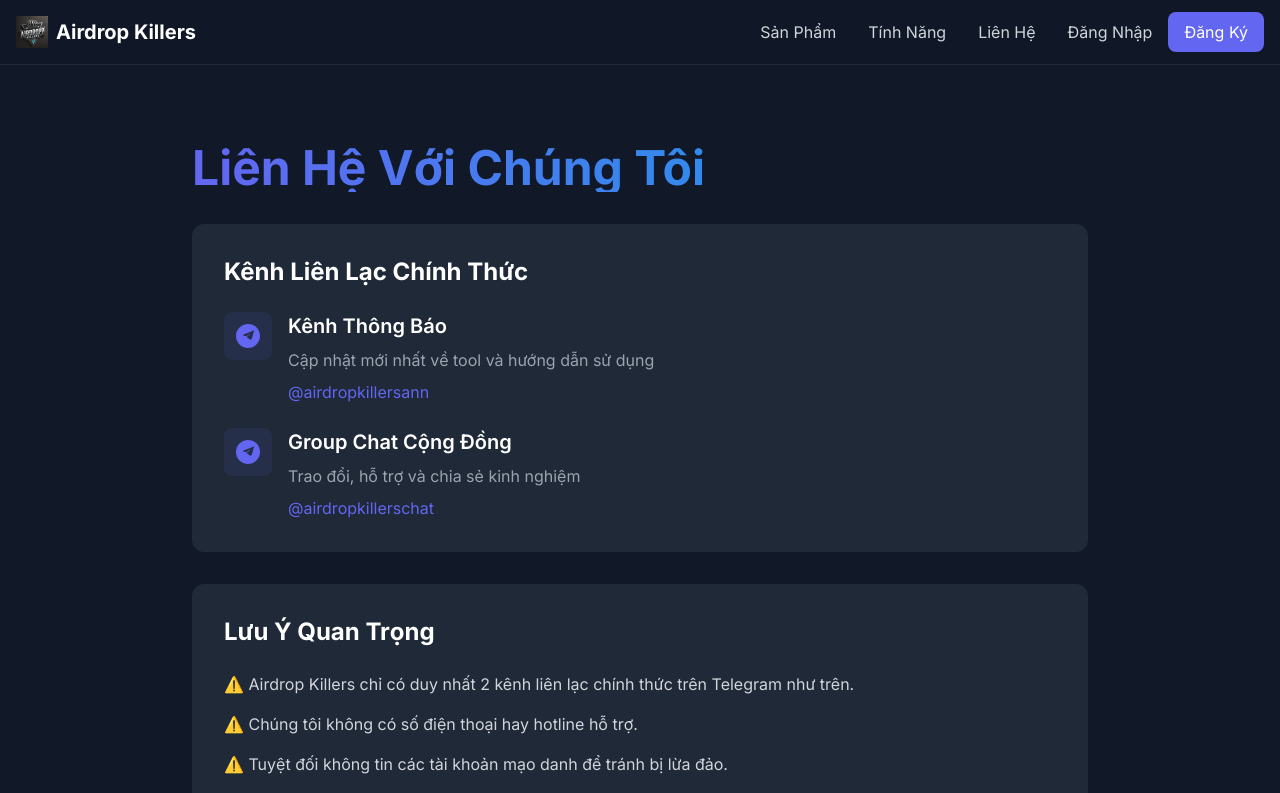
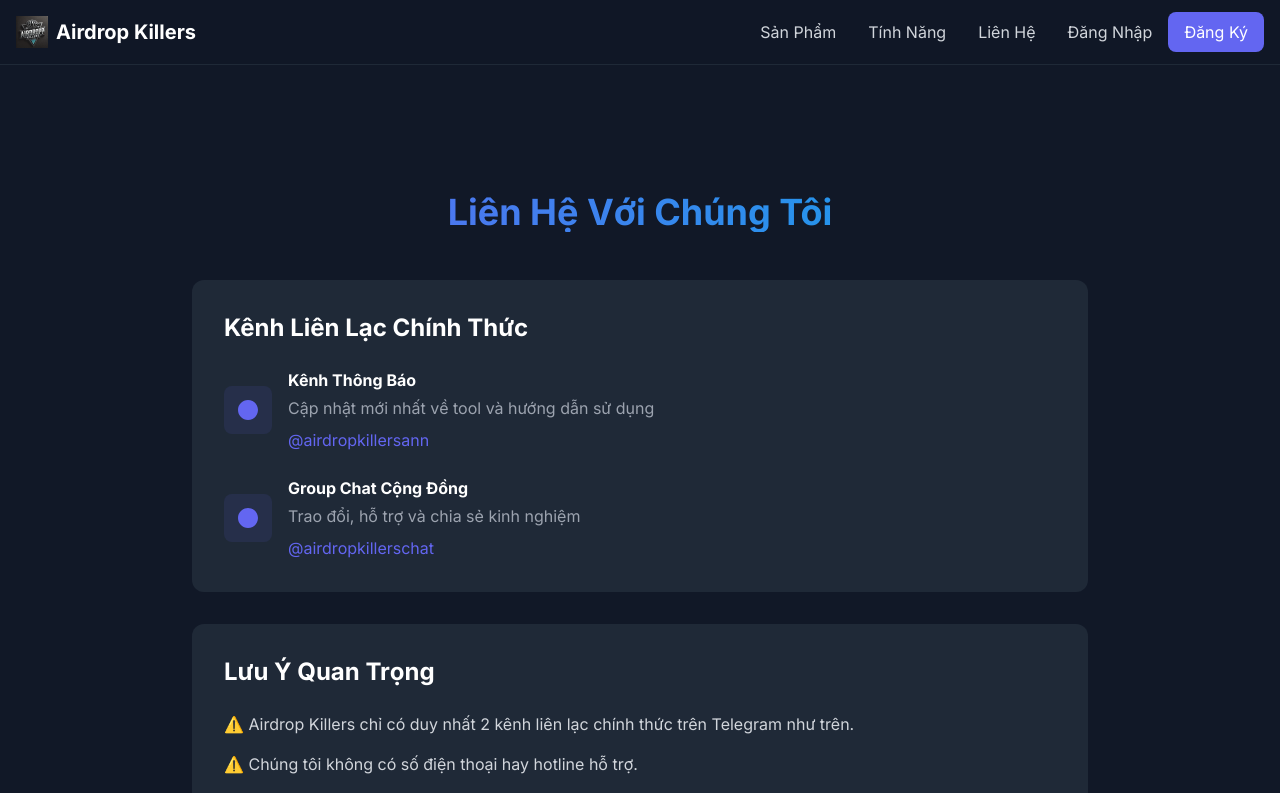
Before and after one commit to zaikaman/AirdropKillers, a Next.js app: page /contact in a window 1280 px wide. Shown: the top 793 px of the page. Built offline with nearby package versions, Linux system fonts and the light colour scheme.

Commit message:
Sửa lại font chữ

```diff
--- a/src/app/contact/page.tsx
+++ b/src/app/contact/page.tsx
@@ -2,76 +2,55 @@
 
 export default function ContactPage() {
   return (
-    <div className="min-h-screen bg-dark pt-20">
+    <div className="min-h-screen bg-dark pt-32">
       <div className="container mx-auto px-4 py-16">
         <div className="max-w-4xl mx-auto">
-          <h1 className="text-5xl font-bold mb-8 bg-clip-text text-transparent bg-gradient-to-r from-primary to-secondary">
+          <h1 className="text-4xl font-bold mb-12 text-center bg-clip-text text-transparent bg-gradient-to-r from-primary to-secondary">
             Liên Hệ Với Chúng Tôi
           </h1>
 
           <div className="bg-dark-light rounded-xl p-8 mb-8">
-            <h2 className="text-2xl font-bold mb-6 text-white">Kênh Liên Lạc Chính Thức</h2>
-
+            <h2 className="text-2xl font-bold mb-6">Kênh Liên Lạc Chính Thức</h2>
             <div className="space-y-6">
-              <div className="flex items-start space-x-4">
-                <div className="bg-primary/10 p-3 rounded-lg">
-                  <svg className="w-6 h-6 text-primary" fill="currentColor" viewBox="0 0 24 24">
-                    <path d="M12 0C5.373 0 0 5.373 0 12s5.373 12 12 12 12-5.373 12-12S18.627 0 12 0zm5.562 8.161c-.18.717-.962 3.767-1.362 5.002-.168.518-.318.97-.468 1.348-.215.545-.398.872-.574 1.008-.295.228-.565.216-.785.141-.278-.095-1.013-.663-1.013-.663l-2.307-1.491c-.466-.302-.524-.473-.133-.784.62-.493 1.362-1.077 1.82-1.431.459-.354.918-.708 1.087-.842.168-.134.291-.235.351-.334.067-.112.013-.179-.133-.192-.073-.007-.168.02-.285.083l-3.193 2.098s-.276.184-.781.184c-.505 0-1.098-.159-1.723-.477-.625-.318-1.111-.637-1.111-.637s-.412-.259.288-.533c1.398-.547 3.122-1.233 4.848-1.92 1.726-.687 3.456-1.373 4.848-1.92.7-.274.826-.274.826-.274.073.007.213.067.213.274 0 .112-.027.246-.087.399z"/>
+              <div className="flex items-center gap-4">
+                <div className="w-12 h-12 bg-primary/10 rounded-lg flex items-center justify-center">
+                  <svg className="w-6 h-6 text-primary" viewBox="0 0 24 24" fill="currentColor">
+                    <path d="M12 2C6.48 2 2 6.48 2 12s4.48 10 10 10 10-4.48 10-10S17.52 2 12 2zm-1 16h2v-6h-2v6zm0-8h2V8h-2v2z"/>
                   </svg>
                 </div>
                 <div>
-                  <h3 className="text-xl font-semibold mb-2">Kênh Thông Báo</h3>
-                  <p className="text-gray-400 mb-2">
-                    Cập nhật mới nhất về tool và hướng dẫn sử dụng
-                  </p>
-                  <Link
-                    href="https://t.me/airdropkillersann"
-                    target="_blank"
-                    className="text-primary hover:text-primary-light transition"
-                  >
+                  <h3 className="font-bold mb-1">Kênh Thông Báo</h3>
+                  <p className="text-gray-400 mb-2">Cập nhật mới nhất về tool và hướng dẫn sử dụng</p>
+                  <a href="https://t.me/airdropkillersann" target="_blank" rel="noopener noreferrer" className="text-primary hover:underline">
                     @airdropkillersann
-                  </Link>
+                  </a>
                 </div>
               </div>
 
-              <div className="flex items-start space-x-4">
-                <div className="bg-primary/10 p-3 rounded-lg">
-                  <svg className="w-6 h-6 text-primary" fill="currentColor" viewBox="0 0 24 24">
-                    <path d="M12 0C5.373 0 0 5.373 0 12s5.373 12 12 12 12-5.373 12-12S18.627 0 12 0zm5.562 8.161c-.18.717-.962 3.767-1.362 5.002-.168.518-.318.97-.468 1.348-.215.545-.398.872-.574 1.008-.295.228-.565.216-.785.141-.278-.095-1.013-.663-1.013-.663l-2.307-1.491c-.466-.302-.524-.473-.133-.784.62-.493 1.362-1.077 1.82-1.431.459-.354.918-.708 1.087-.842.168-.134.291-.235.351-.334.067-.112.013-.179-.133-.192-.073-.007-.168.02-.285.083l-3.193 2.098s-.276.184-.781.184c-.505 0-1.098-.159-1.723-.477-.625-.318-1.111-.637-1.111-.637s-.412-.259.288-.533c1.398-.547 3.122-1.233 4.848-1.92 1.726-.687 3.456-1.373 4.848-1.92.7-.274.826-.274.826-.274.073.007.213.067.213.274 0 .112-.027.246-.087.399z"/>
+              <div className="flex items-center gap-4">
+                <div className="w-12 h-12 bg-primary/10 rounded-lg flex items-center justify-center">
+                  <svg className="w-6 h-6 text-primary" viewBox="0 0 24 24" fill="currentColor">
+                    <path d="M12 2C6.48 2 2 6.48 2 12s4.48 10 10 10 10-4.48 10-10S17.52 2 12 2zm-1 16h2v-6h-2v6zm0-8h2V8h-2v2z"/>
                   </svg>
                 </div>
                 <div>
-                  <h3 className="text-xl font-semibold mb-2">Group Chat Cộng Đồng</h3>
-                  <p className="text-gray-400 mb-2">
-                    Trao đổi, hỗ trợ và chia sẻ kinh nghiệm
-                  </p>
-                  <Link
-                    href="https://t.me/airdropkillerschat"
-                    target="_blank"
-                    className="text-primary hover:text-primary-light transition"
-                  >
+                  <h3 className="font-bold mb-1">Group Chat Cộng Đồng</h3>
+                  <p className="text-gray-400 mb-2">Trao đổi, hỗ trợ và chia sẻ kinh nghiệm</p>
+                  <a href="https://t.me/airdropkillerschat" target="_blank" rel="noopener noreferrer" className="text-primary hover:underline">
                     @airdropkillerschat
-                  </Link>
+                  </a>
                 </div>
               </div>
             </div>
           </div>
 
           <div className="bg-dark-light rounded-xl p-8">
-            <h2 className="text-2xl font-bold mb-6 text-white">Lưu Ý Quan Trọng</h2>
+            <h2 className="text-2xl font-bold mb-6">Lưu Ý Quan Trọng</h2>
             <div className="space-y-4 text-gray-300">
-              <p>
-                ⚠️ Airdrop Killers chỉ có duy nhất 2 kênh liên lạc chính thức trên Telegram như trên.
-              </p>
-              <p>
-                ⚠️ Chúng tôi không có số điện thoại hay hotline hỗ trợ.
-              </p>
-              <p>
-                ⚠️ Tuyệt đối không tin các tài khoản mạo danh để tránh bị lừa đảo.
-              </p>
-              <p>
-                ✅ Mọi giao dịch mua tool chỉ được thực hiện thông qua các admin trong group chat chính thức.
-              </p>
+              <p>⚠️ Airdrop Killers chỉ có duy nhất 2 kênh liên lạc chính thức trên Telegram như trên.</p>
+              <p>⚠️ Chúng tôi không có số điện thoại hay hotline hỗ trợ.</p>
+              <p>⚠️ Tuyệt đối không tin các tài khoản mạo danh để tránh bị lừa đảo.</p>
+              <p>✅ Mọi giao dịch mua tool chỉ được thực hiện thông qua các admin trong group chat chính thức.</p>
             </div>
           </div>
         </div>
--- a/src/components/Hero.tsx
+++ b/src/components/Hero.tsx
@@ -7,9 +7,9 @@
     <div className="relative min-h-screen bg-dark overflow-hidden">
       <div className="absolute inset-0 bg-cyber-grid bg-[length:50px_50px] opacity-20 pointer-events-none" />
 
-      <div className="relative container mx-auto px-4 py-32 z-10">
+      <div className="relative container mx-auto px-4 pt-40 pb-32 z-10">
         <div className="flex flex-col items-center text-center">
-          <h1 className="text-6xl font-bold bg-clip-text text-transparent bg-gradient-to-r from-primary to-secondary mb-6">
+          <h1 className="text-6xl font-bold bg-clip-text text-transparent bg-gradient-to-r from-primary to-secondary mb-6 leading-tight">
             Tool Auto Click Telegram Miniapp
           </h1>
           <p className="text-xl text-gray-300 max-w-2xl mb-8">
```
